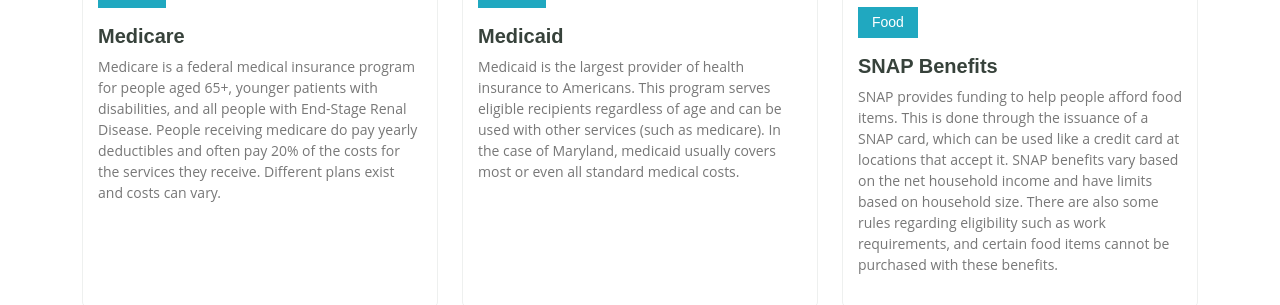
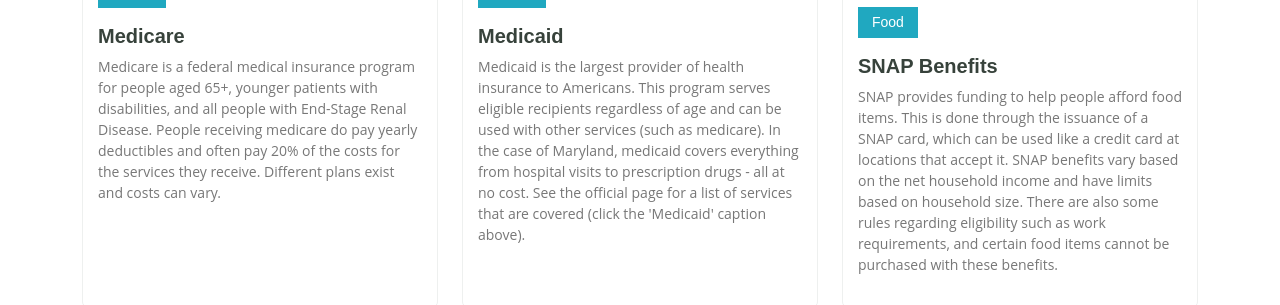
Before and after one commit to sarata99/baltimorerf, a Flask app: page /how_to in a window 1280 px wide. Shown: the part 516-821 px from the top of the page. Run offline with Flask 2, Linux system fonts and the light colour scheme; some libraries are stand-ins or nearby versions.

Commit message:
changed wording

```diff
--- a/templates/how.html
+++ b/templates/how.html
@@ -58,9 +58,9 @@
                 <div class="d-flex justify-content-between align-items-center mb-3">
                   <h4>Health</h4>
                 </div>
-                <h3><a href="{{ "https://www.marylandhealthconnection.gov/how-to-enroll/medicaid/" }}">Medicaid</a></h3>
+                <h3><a href="{{ "https://www.marylandhealthconnection.gov/after-you-enroll/medicaid/what-medicaid-covers/" }}">Medicaid</a></h3>
                 <p>Medicaid is the largest provider of health insurance to Americans. This program serves eligible recipients regardless of age and can be used with other services (such as medicare).
-                  In the case of Maryland, medicaid usually covers most or even all standard medical costs.
+                  In the case of Maryland, medicaid covers everything from hospital visits to prescription drugs - all at no cost. See the official page for a list of services that are covered (click the 'Medicaid' caption above).
                 </p>
               </div>
             </div>
```
